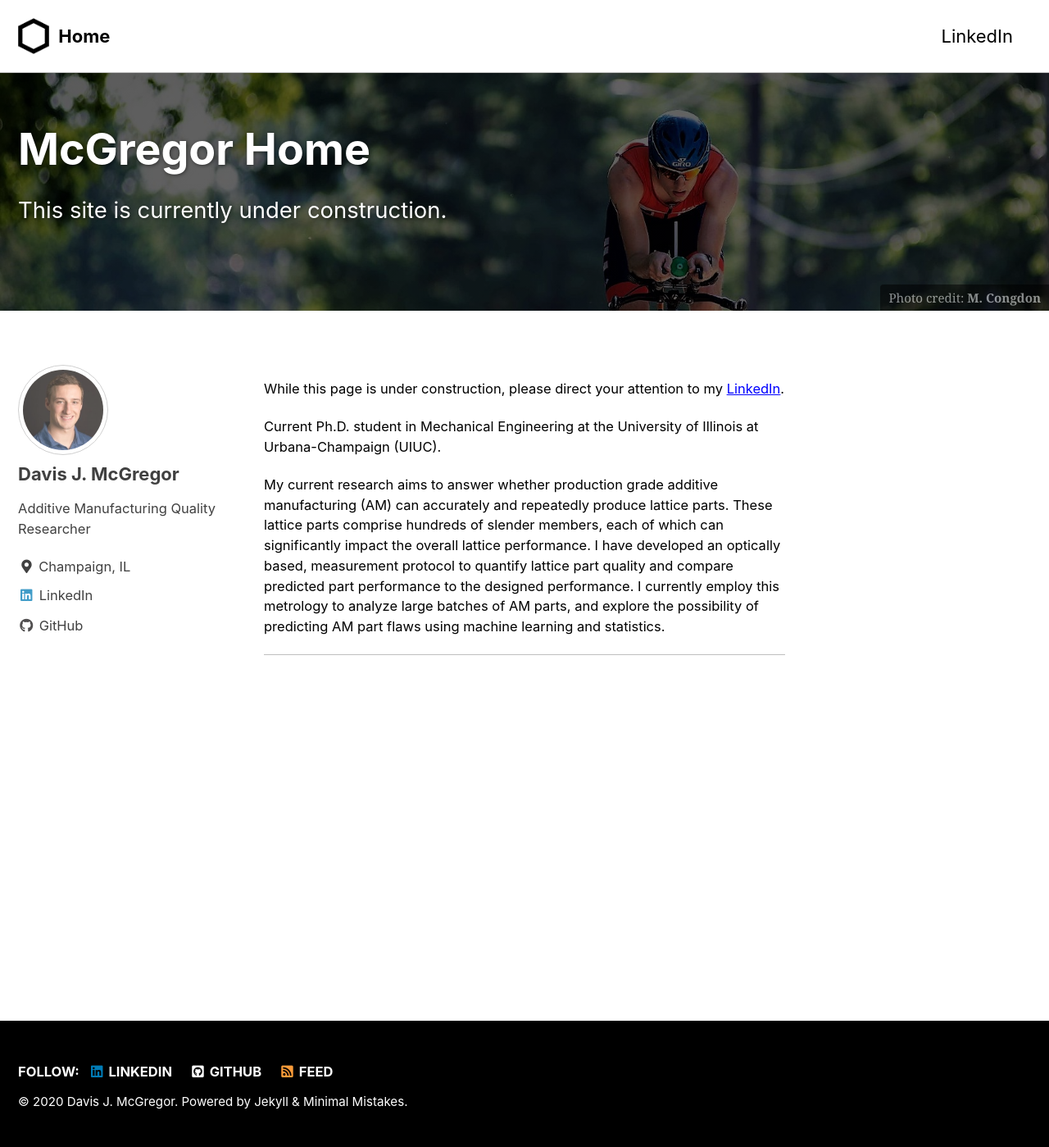
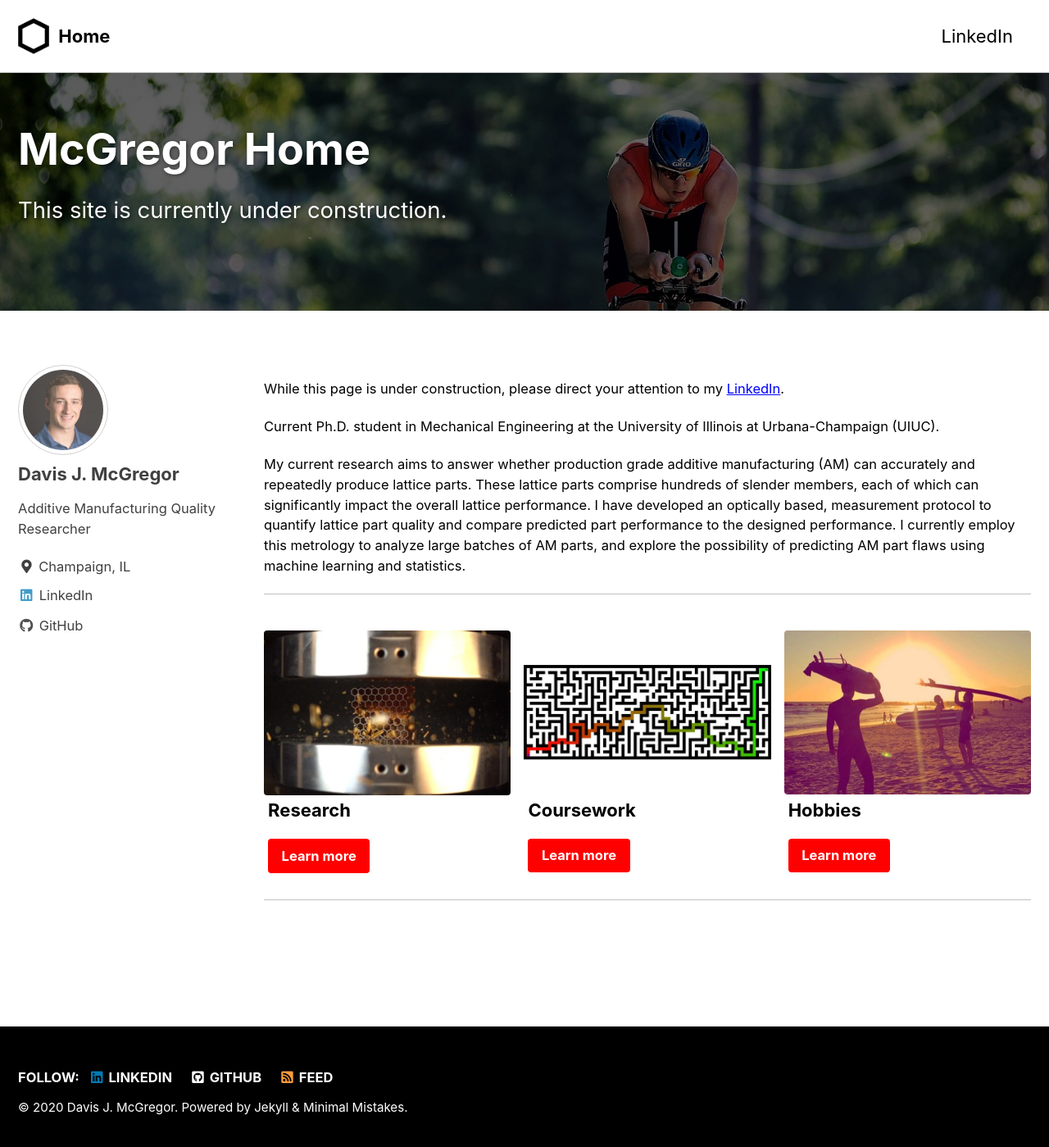
Before and after one commit to djmcgregor/djmcgregor.github.io, a Jekyll site: the page built from index.html, in a window 1280 px wide and 1400 px high. Shown: the whole window at 82% size. Built offline with Jekyll 4.4.1, drawn with Linux system fonts in a browser that asks for light colours; cached includes are drawn as plain includes; the list of posts is cut into pages by our own code; some of the changed lines change nothing that is shown.

Commit message:
update home and add images

```diff
--- a/index.html
+++ b/index.html
@@ -1,36 +1,36 @@
 ---
 layout: home
-<!-- classes: wide -->
+classes: wide
 author_profile: true
 permalink: /
 header:
   overlay_color: "#5e616c"
   overlay_filter: "0.6" # same as adding an opacity of 0.5 to a black background
   overlay_image: "/assets/images/home/ironabe_bike.jpg"
-  caption: "Photo credit: **M. Congdon**"
+  # caption: "Photo credit: **M. Congdon**"
 excerpt: "This site is currently under construction."
 feature_row:
-  - image_path: #/assets/images/frontpage/streaming_1200x750.png
-    alt: "research"
+  - image_path: /assets/images/home/lattice_crush_411x274.jpg
+    alt: "AM lattice research"
     title: "Research"
-    # excerpt: "Take a look at my research!"
+    # excerpt: "Work and conference summaries"
     url: "/research/"
-    btn_class: "btn--info"
-    btn_label: "Learn More"
-  # - image_path: /assets/images/frontpage/fp_kh_1200x750.png
-    # alt: "coursework"
-    # title: "Coursework"
-    # excerpt: "My academic projects and associated code"
-    # url: "/coursework/"
-    # btn_class: "btn--info"
+    btn_class: "btn--primary"
     # btn_label: "Learn More"
-  # - image_path: /assets/images/frontpage/bulbs.jpg
-    # alt: "linkedin"
-    # title: "Profile"
-    # excerpt: "If you are looking for a short read, take a look at my Linkedin"
-    # url: "https://in.linkedin.com/in/tejaswinsarathy/"
-    # btn_class: "btn--info"
-    # btn_label: "My Linkedin"
+  - image_path: /assets/images/home/solve_maze_411x274.jpg
+    alt: "A* search maze solver"
+    title: "Coursework"
+    # excerpt: "Academic projects and content"
+    url: "/coursework/"
+    btn_class: "btn--primary"
+    # btn_label: "Learn More"
+  - image_path: /assets/images/home/endless_summer_411x274.jpg
+    alt: "hobbies"
+    title: "Hobbies"
+    # excerpt: "Athletics, programming, cooking, etc."
+    url: "/hobbies"
+    btn_class: "btn--primary"
+    # btn_label: "Learn More"
 intro:
   - excerpt: 'While this page is under construction, please direct your attention to my <a href="https://www.linkedin.com/in/djmcgregor/">LinkedIn</a>.'
   - excerpt: 'Current Ph.D. student in Mechanical Engineering at the University of Illinois at Urbana-Champaign (UIUC).'
@@ -42,4 +42,4 @@ intro:
 
 {% include feature_row id="intro" type="justify"%}
 
-<!-- {% include feature_row %} -->
+{% include feature_row %}
```
Also changed, not shown: assets/images/google-scholar-logo2.jpg (added), assets/images/home/alcatraz_swim.jpg (added), assets/images/home/alcatraz_swim_411x274.jpg (added), assets/images/home/endless_summer.jpg (added), assets/images/home/endless_summer_411x274.jpg (added), assets/images/home/lattice_crush_411x274.jpg (added), assets/images/home/solve_maze.jpg (added), assets/images/home/solve_maze_411x274.jpg (added), assets/images/home/surf_sunset.jpg (added), assets/images/home/surf_sunset_411x274.jpg (added).
